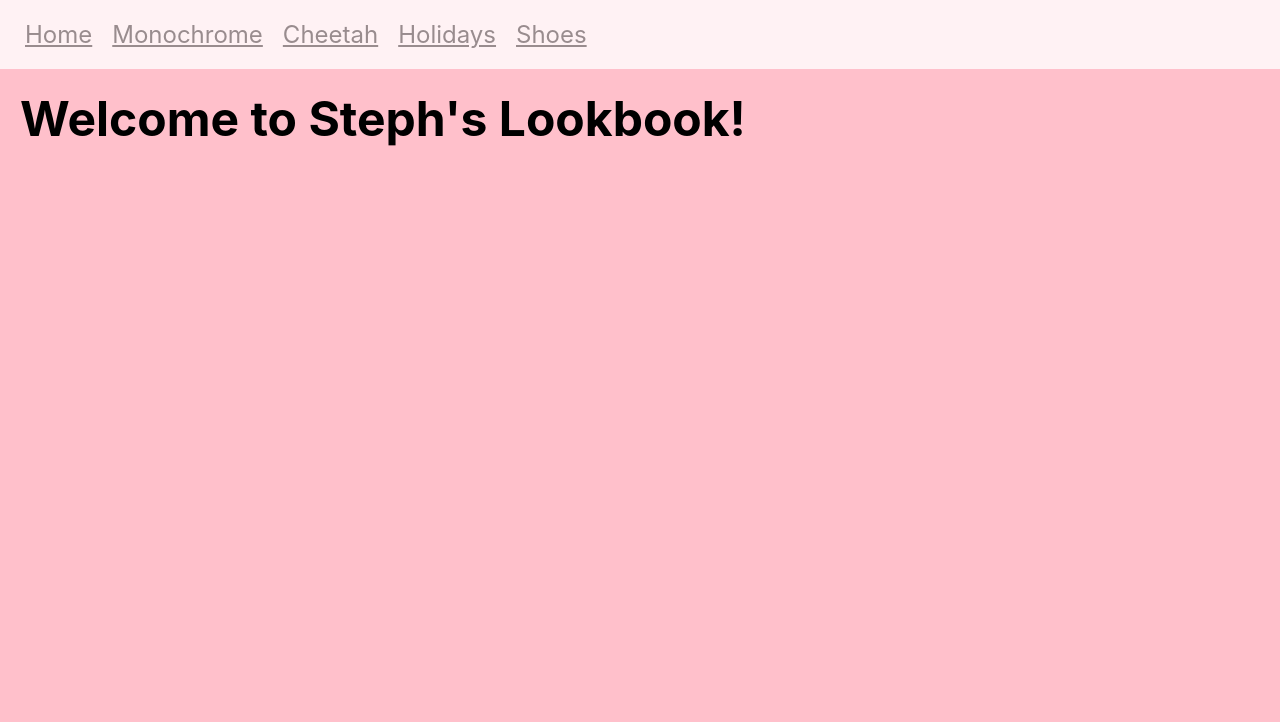
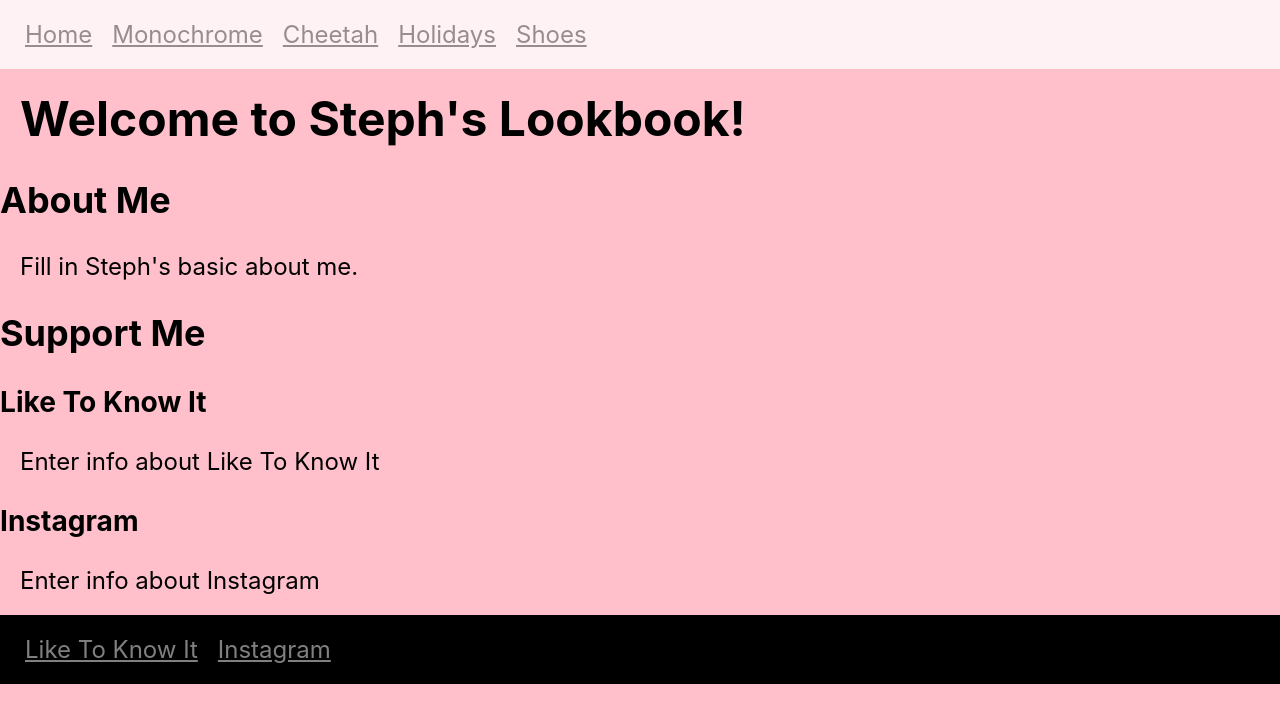
Before and after one commit to JustJeo/stephs-lookbook, a React (Create React App) app: page / in a window 1280 px wide. Shown: the top 722 px of the page. Built offline with nearby package versions, Linux system fonts and the light colour scheme.

Commit message:
adds footer

```diff
--- a/src/App.js
+++ b/src/App.js
@@ -1,6 +1,7 @@
 // Importing React
 import React, { useState } from "react";
 import Header from "./components/Header";
+import Footer from "./components/Footer"
 import Routes from "./config/Routes";
 import "./App.scss"
 
@@ -12,6 +13,7 @@ function App() {
     <div className = "app">
       <Header />
       <Routes />
+      <Footer />
     </div>
   )
 }
--- /dev/null
+++ b/src/components/Footer.js
@@ -0,0 +1,18 @@
+import React from 'react'
+import { Link } from "react-router-dom"
+import "./Footer.scss"
+
+const Footer = () => {
+  return (
+    <footer>
+      <div className = "socials">
+        <ul>
+          <li><Link to = { "https://www.liketoknow.it/stephslookbook" }>Like To Know It</Link></li>
+          <li><Link to = { "https://www.instagram.com/stephslookbook/" }>Instagram</Link></li>
+        </ul>
+      </div>
+    </footer>
+  )
+}
+
+export default Footer
--- /dev/null
+++ b/src/components/Footer.scss
@@ -0,0 +1,24 @@
+footer {
+  background-color: black;
+  padding: 15px;
+
+  a {
+    color: gray;
+    transition: color 0.3s ease;
+
+    &:hover {
+      color: darken(black, 20%);
+    }
+  }
+
+  ul {
+    display: flex;
+    margin: 0;
+    padding: 0;
+
+    li {
+    list-style-type: none;
+    padding: 5px 10px;
+    }
+  }
+}
--- a/src/components/Header.js
+++ b/src/components/Header.js
@@ -5,7 +5,7 @@ import "./Header.scss"
 const Header = () => {
   return (
     <header>
-      <div className = "logo">
+      <div className = "navLinks">
         <ul>
           <li><Link to = { "/" }>Home</Link></li>
           <li><Link to = { "/monochrome" }>Monochrome</Link></li>
--- a/src/pages/Home.js
+++ b/src/pages/Home.js
@@ -4,6 +4,21 @@ const Home = () => {
   return (
     <div className = "homePage">
       <h1>Welcome to Steph's Lookbook!</h1>
+      <div className = "aboutMe">
+        <h2>About Me</h2>
+        <p>Fill in Steph's basic about me.</p>
+      </div>
+      <div className = "support">
+        <h2>Support Me</h2>
+        <div className = "likeToKnowIt">
+          <h3>Like To Know It</h3>
+          <p>Enter info about Like To Know It</p>
+        </div>
+        <div className = "Instagram">
+          <h3>Instagram</h3>
+          <p>Enter info about Instagram</p>
+        </div>
+      </div>
     </div>
   )
 }
```
Also changed, not shown: public/logo192.png (deleted), public/logo512.png (deleted).
